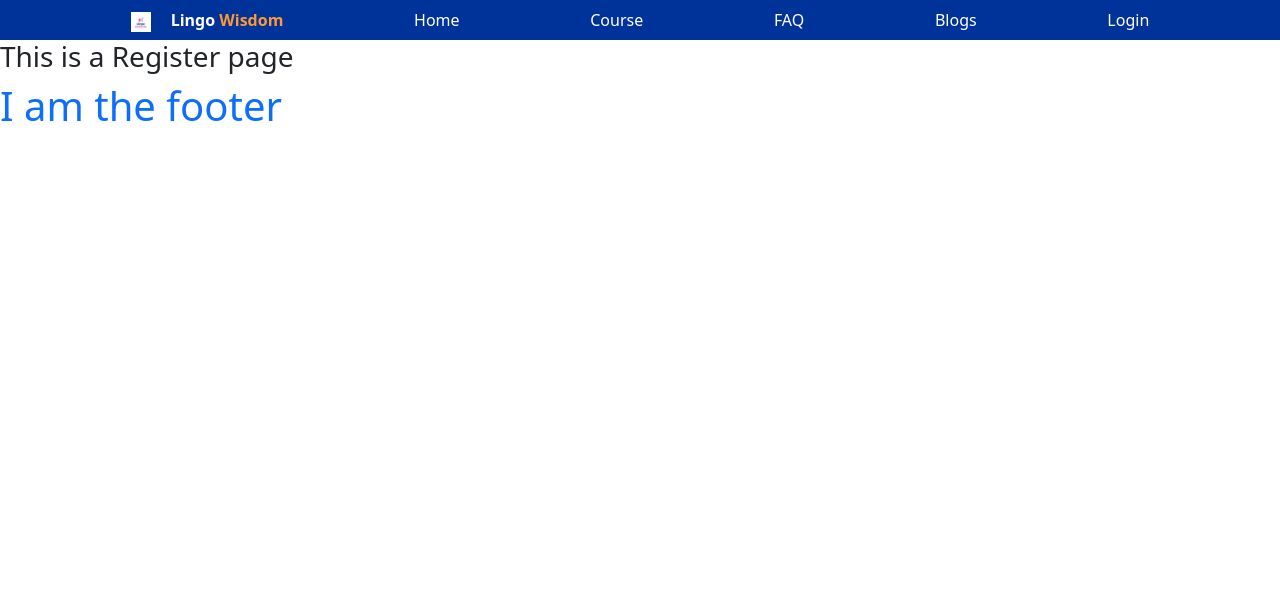
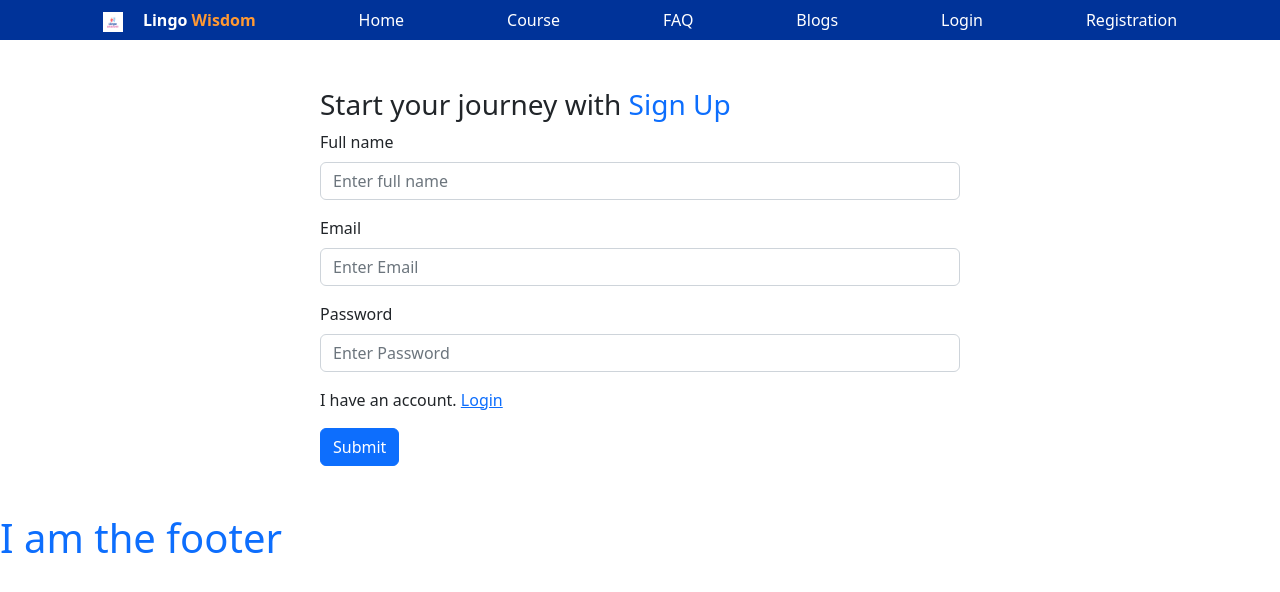
Before and after one commit to arafathossain7960/lingo-wisdom-client, a React (Create React App) app: page /register in a window 1280 px wide. Shown: the top 592 px of the page. Built offline with nearby package versions, Linux system fonts and the light colour scheme.

Commit message:
login and registration design completed

```diff
--- a/src/Pages/Authication/Login/Login.js
+++ b/src/Pages/Authication/Login/Login.js
@@ -1,9 +1,30 @@
 import React from 'react';
-
+import Button from 'react-bootstrap/Button';
+import Form from 'react-bootstrap/Form';
+import { Link } from 'react-router-dom';
 const Login = () => {
     return (
-        <div>
-            <h3>This is a login page</h3>
+        <div className='mx-5 my-5 w-50 mx-auto'>
+            <h3>Please!<span className='text-primary'>  Login</span></h3>
+          <Form>
+      <fieldset>
+
+        <Form.Group className="mb-3">
+          <Form.Label htmlFor="">Email</Form.Label>
+          <Form.Control type='email' required   placeholder="Enter Email" />
+        </Form.Group>
+
+        <Form.Group className="mb-3">
+          <Form.Label htmlFor="">Password</Form.Label>
+          <Form.Control  required  type='password' placeholder="Enter Password" />
+        </Form.Group>
+
+
+
+            <p>I don't have account, please.. <Link to='/register'> Register</Link></p>
+        <Button type="submit">Submit</Button>
+      </fieldset>
+    </Form>
         </div>
     );
 };
--- a/src/Pages/Authication/Register/Register.js
+++ b/src/Pages/Authication/Register/Register.js
@@ -1,9 +1,34 @@
 import React from 'react';
+import Button from 'react-bootstrap/Button';
+import Form from 'react-bootstrap/Form';
+import { Link } from 'react-router-dom';
 
 const Register = () => {
     return (
-        <div>
-            <h3>This is a Register page</h3>
+        <div className='mx-5 my-5 w-50 mx-auto'>
+            <h3>Start your journey with <span className='text-primary'>Sign Up</span></h3>
+          <Form>
+      <fieldset>
+        <Form.Group className="mb-3">
+          <Form.Label htmlFor="">Full name</Form.Label>
+          <Form.Control  type='text' required placeholder="Enter full name" />
+        </Form.Group>
+        <Form.Group className="mb-3">
+          <Form.Label htmlFor="">Email</Form.Label>
+          <Form.Control type='email' required   placeholder="Enter Email" />
+        </Form.Group>
+
+        <Form.Group className="mb-3">
+          <Form.Label htmlFor="">Password</Form.Label>
+          <Form.Control  required  type='password' placeholder="Enter Password" />
+        </Form.Group>
+
+
+
+            <p>I have an account. <Link to='/login'> Login</Link></p>
+        <Button type="submit">Submit</Button>
+      </fieldset>
+    </Form>
         </div>
     );
 };
--- a/src/SharedPages/Navs/Navs.js
+++ b/src/SharedPages/Navs/Navs.js
@@ -15,6 +15,7 @@ const Navs = () => {
           <Link to='/faq'>FAQ</Link>
           <Link to='/blogs'>Blogs</Link>
           <Link to='/login'>Login</Link>
+          <Link to='/register'>Registration</Link>
 
         </div>
     );
```
